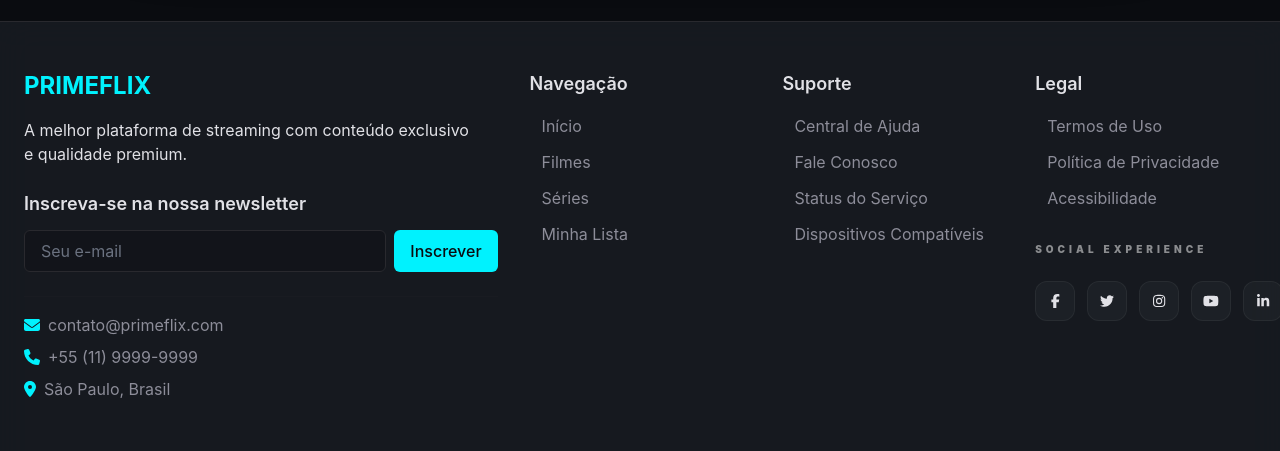
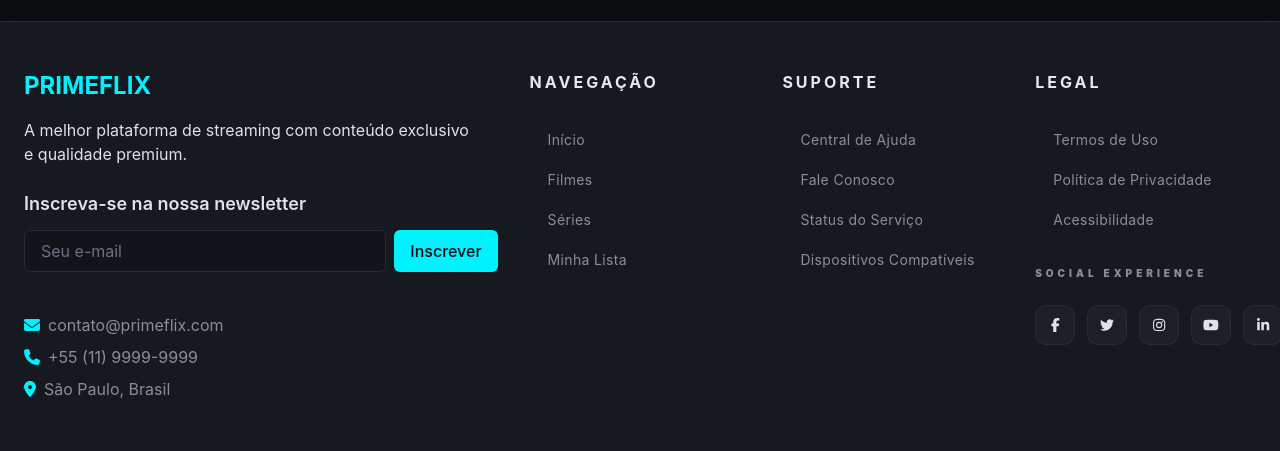
Before and after one commit to RenatofilhoDevandtech/Site-Primefix, a React (Vite) app: page /filmes in a window 1280 px wide. Shown: the part 843-1294 px from the top of the page. Built offline with nearby package versions, Linux system fonts and the light colour scheme; no server answers.

Commit message:
feat: :link: atualiza coluna de links do rodapé

```diff
--- a/src/components/layout/Footer/FooterLinkColumn.jsx
+++ b/src/components/layout/Footer/FooterLinkColumn.jsx
@@ -2,14 +2,28 @@ import { Link } from 'react-router-dom';
 import PropTypes from 'prop-types';
 
 const FooterLinkColumn = ({ title, links }) => (
-  <div>
-    <h4 className="text-lg text-pr-gray-light font-semibold mb-4">{title}</h4>
-    <ul className="space-y-3">
+  <div className="flex flex-col items-center md:items-start w-full">
+    {/* Título com espaçamento e tipografia de luxo */}
+    <h4 className="text-sm md:text-base text-white font-bold uppercase tracking-[3px] mb-6 md:mb-8 opacity-90">
+      {title}
+    </h4>
+
+    <ul className="space-y-4 md:space-y-3 w-full flex flex-col items-center md:items-start">
       {links.map((link) => (
-        <li key={link.label}>
-          <Link to={link.to} className="hover:text-pr-cyan transition-colors flex items-center gap-2 group">
-            <span className="w-1 h-1 bg-pr-cyan rounded-full opacity-0 group-hover:opacity-100 transition-opacity" />
-            {link.label}
+        <li key={link.label} className="w-full flex justify-center md:justify-start">
+          <Link
+            to={link.to}
+            className="text-sm text-pr-gray hover:text-pr-cyan transition-all duration-300 flex items-center gap-3 group relative py-1"
+          >
+            {/* O Ponto Cyan: Escondido no mobile para evitar ruído, surge no hover no Desktop */}
+            <span className="hidden md:block w-1.5 h-1.5 bg-pr-cyan rounded-full scale-0 group-hover:scale-100 transition-transform duration-300 shadow-[0_0_8px_#00f2fe]" />
+
+            <span className="tracking-wide group-hover:translate-x-1 md:group-hover:translate-x-0 transition-transform">
+              {link.label}
+            </span>
+
+            {/* Sublinhado animado para Mobile - Toque de Modernidade */}
+            <span className="absolute bottom-0 left-1/2 md:left-0 -translate-x-1/2 md:translate-x-0 w-0 h-[1px] bg-pr-cyan/40 group-hover:w-1/2 md:group-hover:w-full transition-all duration-500" />
           </Link>
         </li>
       ))}
@@ -17,7 +31,6 @@ const FooterLinkColumn = ({ title, links }) => (
   </div>
 );
 
-// Adicionando validação de props para robustez
 FooterLinkColumn.propTypes = {
   title: PropTypes.string.isRequired,
   links: PropTypes.arrayOf(
```
